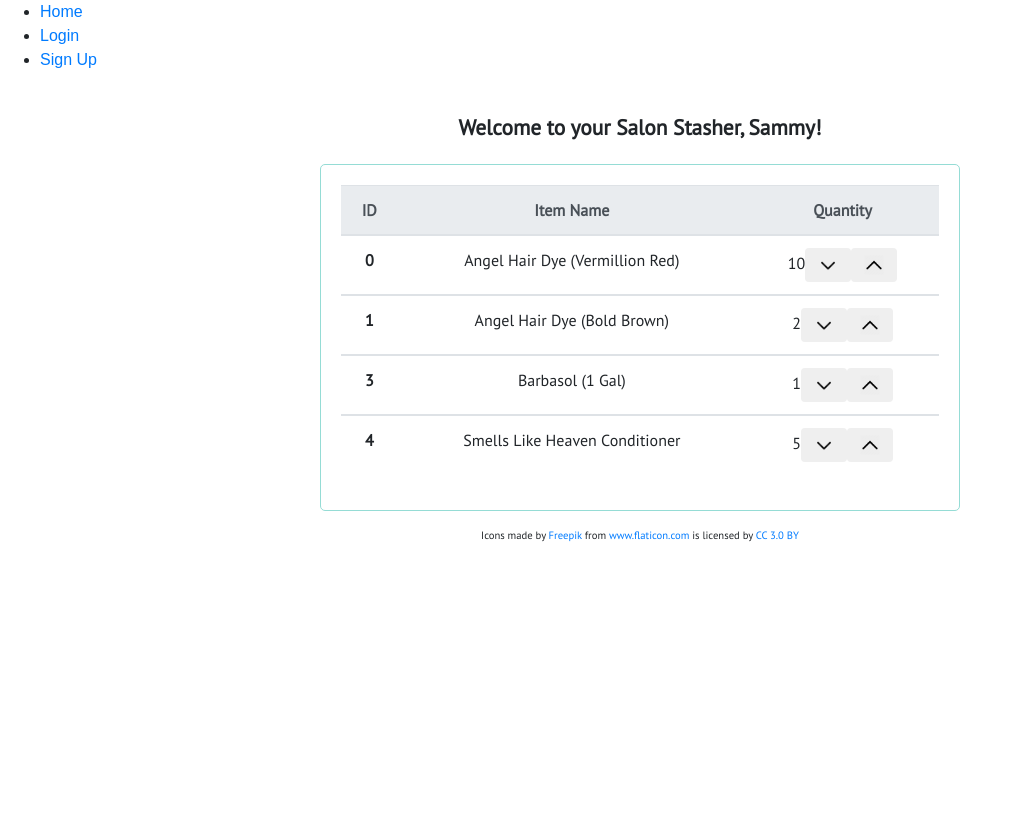
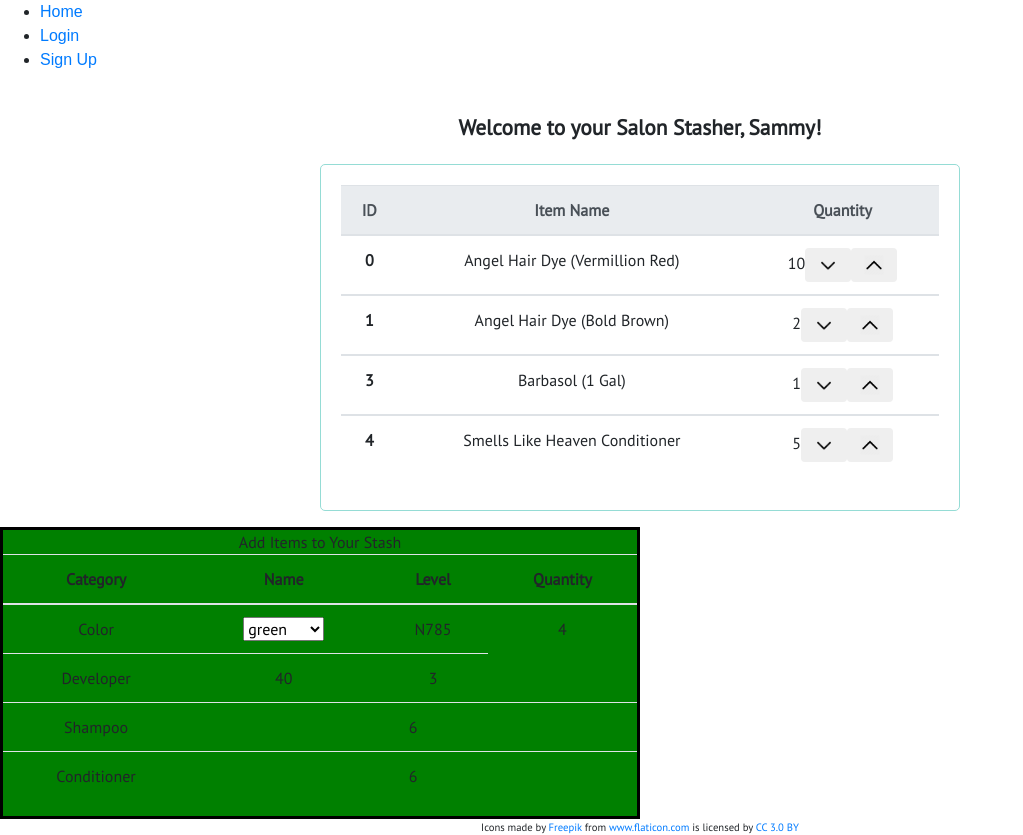
Before and after one commit to kaileytetrick/project_3, a React (Create React App) app in the folder salonstuff/: page / in a window 1280 px wide. Shown: the whole page, without its empty margins (0-1023 px from the left). Before the commit the page ends 800 px from the top, so only its background shows below. Built offline with nearby package versions, Linux system fonts and the light colour scheme.

Commit message:
add dropdown colors

```diff
--- a/salonstuff/public/index.html
+++ b/salonstuff/public/index.html
@@ -12,6 +12,7 @@
     <link rel="shortcut icon" href="%PUBLIC_URL%/favicon.ico">
     <link rel="stylesheet" href="https://stackpath.bootstrapcdn.com/bootstrap/4.1.1/css/bootstrap.min.css" integrity="sha384-WskhaSGFgHYWDcbwN70/dfYBj47jz9qbsMId/iRN3ewGhXQFZCSftd1LZCfmhktB" crossorigin="anonymous">
     <link href="https://fonts.googleapis.com/css?family=PT+Sans|Pacifico" rel="stylesheet">
+    <link rel=“stylesheet” href=“https://maxcdn.bootstrapcdn.com/bootstrap/3.3.7/css/bootstrap.min.css” integrity=“sha384-BVYiiSIFeK1dGmJRAkycuHAHRg32OmUcww7on3RYdg4Va+PmSTsz/K68vbdEjh4u” crossorigin=“anonymous”>
     <!--
       Notice the use of %PUBLIC_URL% in the tags above.
       It will be replaced with the URL of the `public` folder during the build.
--- a/salonstuff/src/App.js
+++ b/salonstuff/src/App.js
@@ -5,9 +5,10 @@ import CurrentStash from "./components/CurrentStash"
 // import Add from "./components/Add";
 import Footer from "./components/Footer";
 import tester from "./tester.json";
-import logo from './images/logo.png';
-import API from "./utils/API";
-import Navbar from "./components/Navbar/Navbar";
+// import logo from './images/logo.png';
+// import API from "./utils/API";
+// import Navbar from "./components/Navbar/Navbar";
+import Add from "./components/Add/Add";
 
 class App extends Component {
   state = {
@@ -34,7 +35,7 @@ class App extends Component {
       </Wrapper>
       </p>
 
-      {/* <Add /> */}
+      <Add />
       <Footer />
   </div>
     )
--- a/salonstuff/src/components/Add/Add.js
+++ b/salonstuff/src/components/Add/Add.js
@@ -1,90 +1,84 @@
-// import React, { Component } from "react";
-// import "./Add.css";
-// import {Table} from "react-bootstrap";
-// import {ReactDropDownAutoComplete} from "react-dropdown-autocomplete";
-// import { ENGINE_METHOD_DIGESTS } from "constants";
-// class Add extends Component {
-//     constructor(props) {
-//         super(props);
-//         this.state = {
-//             colorName: [
-//                 'blue',
-//                 'black',
-//                 'brown',
-//                 'beige',
-//                 'butthole',
-//                 'green',
-//                 'grey',
-//                 'gooey',
-//                 'yellow',
-//                 'yuck',
-//                 'yam'
+import React, { Component } from "react";
+import "./Add.css";
+import { Table } from "react-bootstrap";
+import { DropdownButton, MenuItem } from "react-bootstrap";
 
-//             ]
-//         }
-//     }
+class Add extends Component {
+    constructor(props) {
+        super(props);
+        this.state = {
+            colorName: [
+                'blue',
+                'black',
+                'brown',
+                'beige',
+                'butthole',
+                'green',
+                'grey',
+                'gooey',
+                'yellow',
+                'yuck',
+                'yam'
 
-//     render() {
-//         return(
-//             <div class="main">
-//                 <div> Add Items to Your Stash</div>
-//                 <Table>
-//                 <thead>
-//                     <tr>
-//                     <th>Category</th>
-//                     <th>Name</th>
-//                     <th>Level</th>
-//                     <th>Quantity</th>
-//                     </tr>
-//                 </thead>
-//                 <tbody>
-//                     <tr>
-//                     <td>Color</td>
-//                     <td>
-//                     <ReactDropDownAutoComplete
-//                         getItemValue={item => item.name}
-//                         className="form-control"
-//                         id="name"
-//                         name="name"
-//                         placeholder="Product Name"
-//                         data={product.list || []}
-//                         renderItem={item => (
-//                         <div
-//                             role="button"
-//                             tabIndex="-1"
-//                             onClick={(val) => { editFields.name = val; }}
-//                         >{item.id} - {item.name}</div>
-//                         )}
-//                         icon="search"
-//                         iconColor="#ff000"
-//                         iconClick={() => { /* TODO */ }}
-//                         value={editFields.name}
-//                         onChange={(val) => { editFields.name = val; }}
-//                         onEnter={() => { /* TODO */ }}
-//                     />
-//                     </td>
-//                     <td>N785</td>
-//                     <td>4</td>
-//                     </tr>
-//                     <tr>
-//                     <td>Developer</td>
-//                     <td colSpan="1">40</td>
-//                     <td>3</td>
-//                     </tr>
-//                     <tr>
-//                     <td>Shampoo</td>
-//                     <td colSpan="3">6</td>
-//                     </tr>
-//                     <tr>
-//                     <td>Conditioner</td>
-//                     <td colSpan="3">6</td>
-//                     </tr>
-//                 </tbody>
-//                 </Table>
-//             </div>
-//         )
-//     }
+            ],
+            selectedColor: 'green'
 
-// }
+        }
+    this.handleColorChange = this.handleColorChange.bind(this);
 
-// export default Add;
+    }
+
+    handleColorChange(event) {
+        this.setState({selectedColor: event.target.value})
+        alert(event.target.value);
+    }
+
+    render() {
+        console.log(this.state.selectedColor,'this is for real working');
+        return (
+            <div class="main">
+                <div> Add Items to Your Stash</div>
+                <Table>
+                    <thead>
+                        <tr>
+                            <th>Category</th>
+                            <th>Name</th>
+                            <th>Level</th>
+                            <th>Quantity</th>
+                        </tr>
+                    </thead>
+                    <tbody>
+                        <tr>
+                            <td>Color</td>
+                            <td>
+                                <select value={this.state.selectedColor} onChange={this.handleColorChange}>
+                                    {this.state.colorName.map((color, index) => {
+                                        return <option value={color} key={index} name={color} >{color}</option>
+                                    })}
+                                </select>
+                            </td>
+                            <td>N785</td>
+                            <td>4</td>
+                        </tr>
+                        <tr>
+                            <td>Developer</td>
+                            <td colSpan="1">40</td>
+                            <td>3</td>
+                        </tr>
+                        <tr>
+                            <td>Shampoo</td>
+                            <td colSpan="3">6</td>
+                        </tr>
+                        <tr>
+                            <td>Conditioner</td>
+                            <td colSpan="3">6</td>
+                        </tr>
+                    </tbody>
+                </Table>
+            </div>
+        )
+    }
+
+}
+
+export default Add;
--- a/salonstuff/src/components/Add/index.js
+++ b/salonstuff/src/components/Add/index.js
@@ -1 +1 @@
-// export { default } from "./Add";
+export { default } from "./Add";
--- a/salonstuff/src/components/Main/Main.js
+++ b/salonstuff/src/components/Main/Main.js
@@ -4,6 +4,7 @@ import App from "../../App";
 import Navbar from "../Navbar/Navbar";
 import Login from "../Login/Login";
 import Signup from "../Signup/Signup";
+
 
 class Main extends React.Component {
     render() {
@@ -14,6 +15,7 @@ class Main extends React.Component {
                 <Route exact path="/" component={App}/>
                 <Route exact path="/login" component={Login}/>
                 <Route exact path="/signup" component={Signup}/>
+
             </Switch>
             </Fragment>
         )
```
Also changed, not shown: salonstuff/src/components/Add/Add.css (line endings or trailing spaces).
